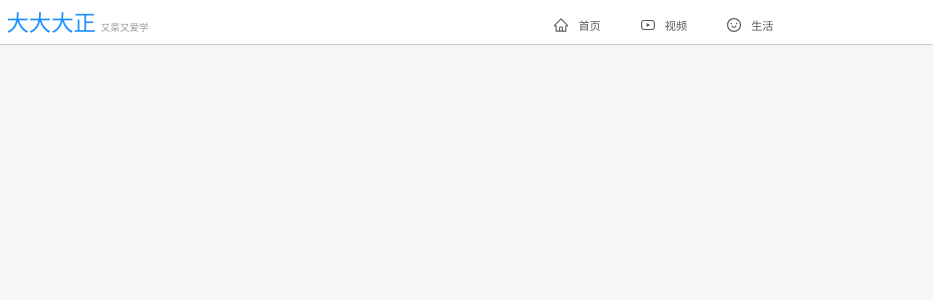
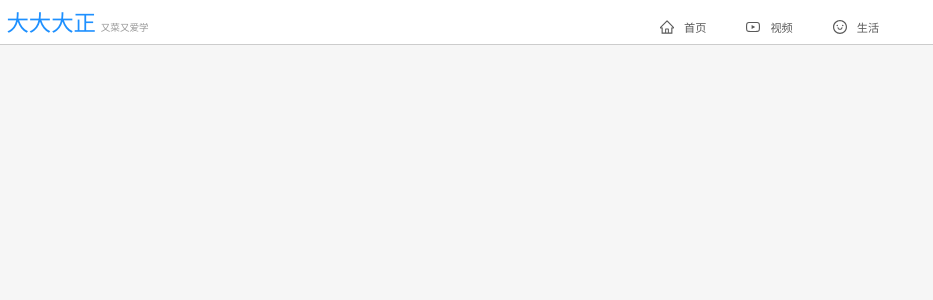
Before and after one commit to DaZheng-coder/react_blog_blog, a Next.js app: page / in a window 1280 px wide. Shown: the top 300 px of the page, without its empty margins (0-933 px from the left). Built offline with nearby package versions, Linux system fonts and the light colour scheme.

Commit message:
响应式样式微调

```diff
--- a/components/Header.js
+++ b/components/Header.js
@@ -2,7 +2,7 @@
  * @Author: DaZheng
  * @Date: 2020-12-01 14:51:09
  * @LastEditors: g05047
- * @LastEditTime: 2020-12-01 15:18:00
+ * @LastEditTime: 2020-12-01 15:35:41
  * @Description: file content
  */
 import React from 'react'
@@ -20,7 +20,7 @@ const Header = () => (
   <div className="header">
     <Row type="flex" justify="center">
       {/* 进行屏幕适配 */}
-      <Col xs={24} sm={24} md={10} lg={10} xl={10}>
+      <Col xs={24} sm={24} md={10} lg={15} xl={12}>
         <span className="header-logo">大大大正</span>
         <span className="header-txt">又菜又爱学</span>
       </Col>
--- a/static/style/components/header.css
+++ b/static/style/components/header.css
@@ -21,7 +21,7 @@
 }
 
 .ant-menu {
-  line-height: 2.6rem;
+  line-height: 2.8rem;
 }
 
 .ant-menu-item {
```
